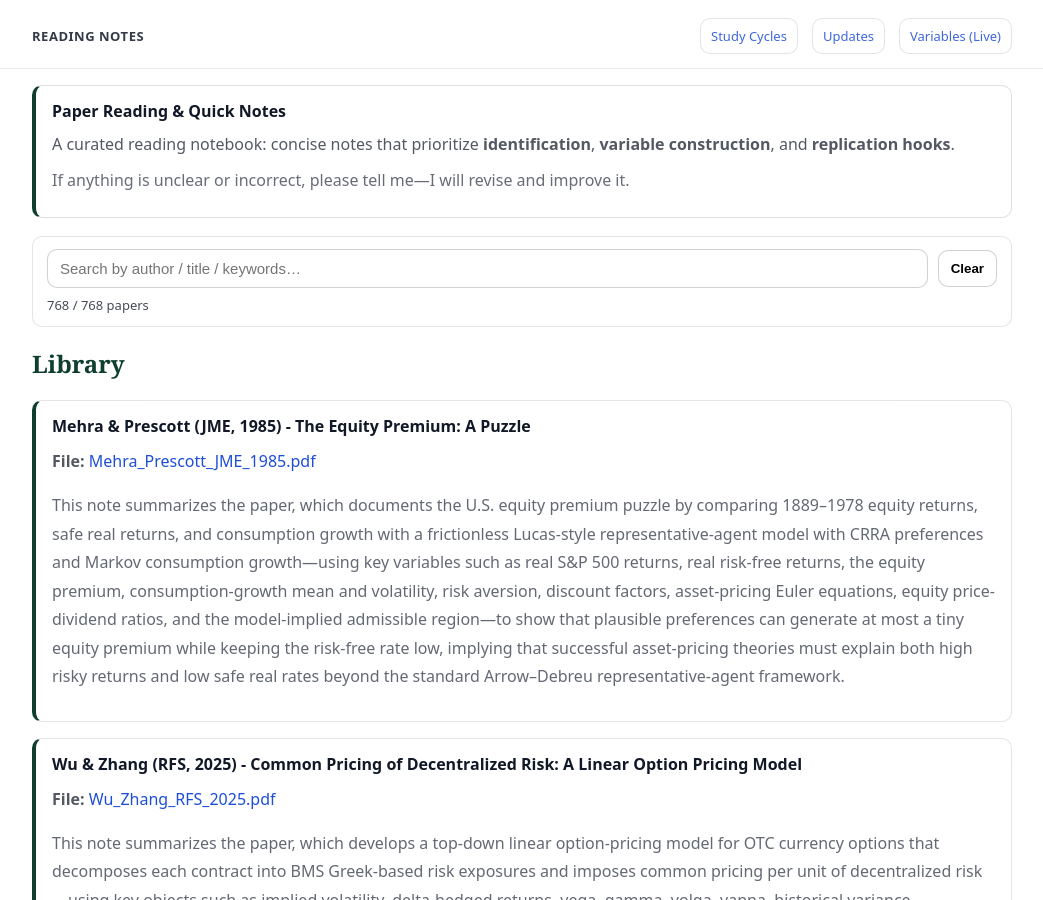
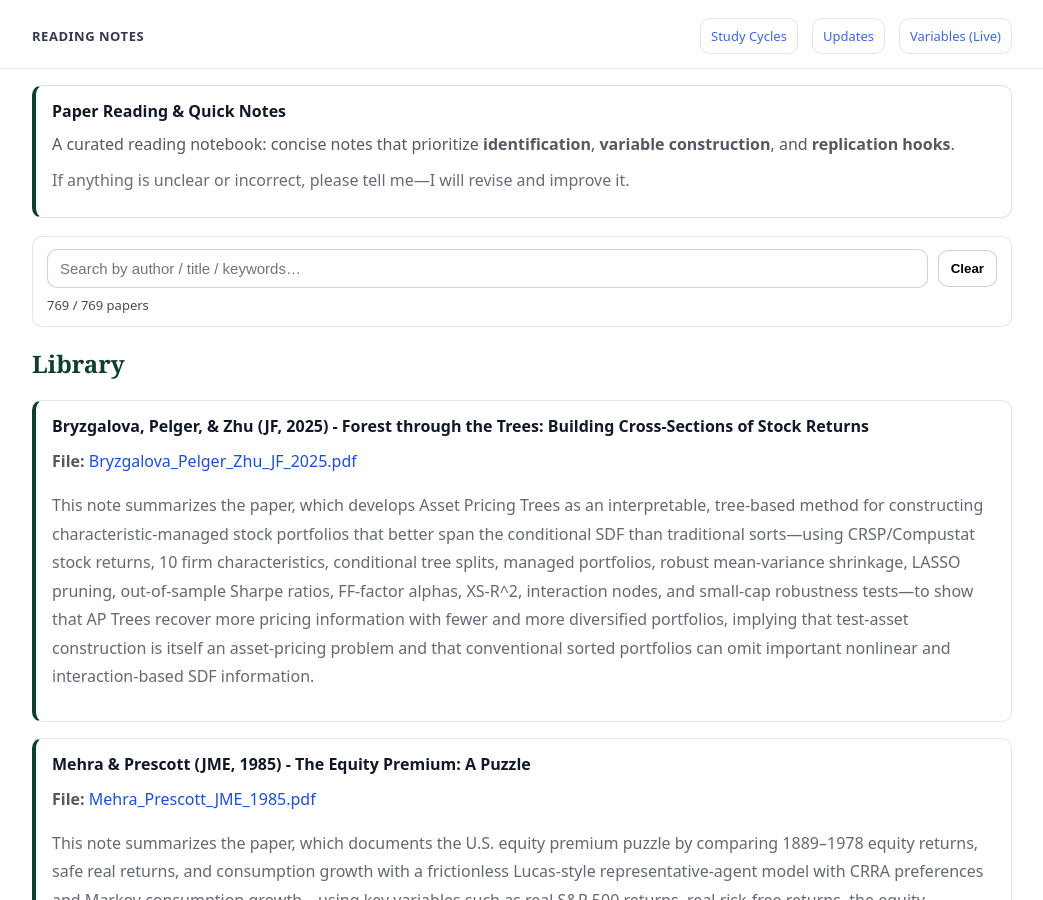
Before and after one commit to yaxinzn/study-archive, a Jekyll site: the page built from reading/index.md, in a window 1280 px wide and 900 px high. Shown: the whole window, without its empty margins (118-1161 px from the left). Built offline with Jekyll 4.4.1, drawn with Linux system fonts in a browser that asks for light colours.

Commit message:
Reading: add/update Bryzgalova_Pelger_Zhu_JF_2025.pdf

```diff
--- a/_data/reading.yml
+++ b/_data/reading.yml
@@ -1,3 +1,7 @@
+- title: "Bryzgalova, Pelger, & Zhu (JF, 2025) - Forest through the Trees: Building Cross-Sections of Stock Returns"
+  file: "Bryzgalova_Pelger_Zhu_JF_2025.pdf"
+  desc: "This note summarizes the paper, which develops Asset Pricing Trees as an interpretable, tree-based method for constructing characteristic-managed stock portfolios that better span the conditional SDF than traditional sorts—using CRSP/Compustat stock returns, 10 firm characteristics, conditional tree splits, managed portfolios, robust mean-variance shrinkage, LASSO pruning, out-of-sample Sharpe ratios, FF-factor alphas, XS-R^2, interaction nodes, and small-cap robustness tests—to show that AP Trees recover more pricing information with fewer and more diversified portfolios, implying that test-asset construction is itself an asset-pricing problem and that conventional sorted portfolios can omit important nonlinear and interaction-based SDF information."
+
 - title: "Mehra & Prescott (JME, 1985) - The Equity Premium: A Puzzle"
   file: "Mehra_Prescott_JME_1985.pdf"
   desc: "This note summarizes the paper, which documents the U.S. equity premium puzzle by comparing 1889–1978 equity returns, safe real returns, and consumption growth with a frictionless Lucas-style representative-agent model with CRRA preferences and Markov consumption growth—using key variables such as real S&P 500 returns, real risk-free returns, the equity premium, consumption-growth mean and volatility, risk aversion, discount factors, asset-pricing Euler equations, equity price-dividend ratios, and the model-implied admissible region—to show that plausible preferences can generate at most a tiny equity premium while keeping the risk-free rate low, implying that successful asset-pricing theories must explain both high risky returns and low safe real rates beyond the standard Arrow–Debreu representative-agent framework."
```
Also changed, not shown: 1 other file.
